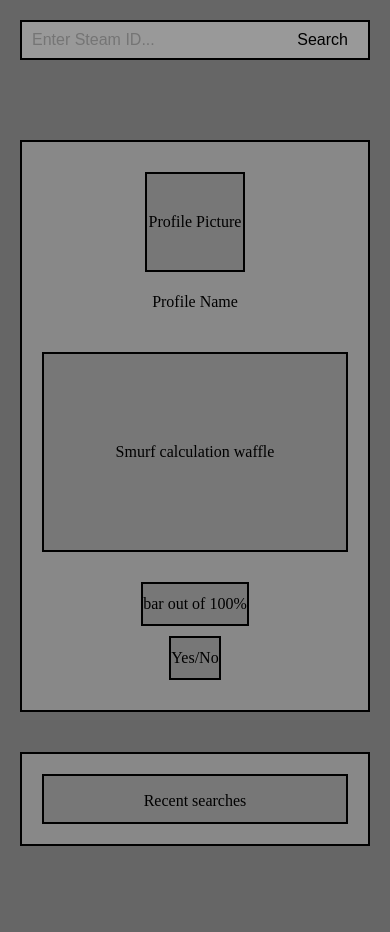
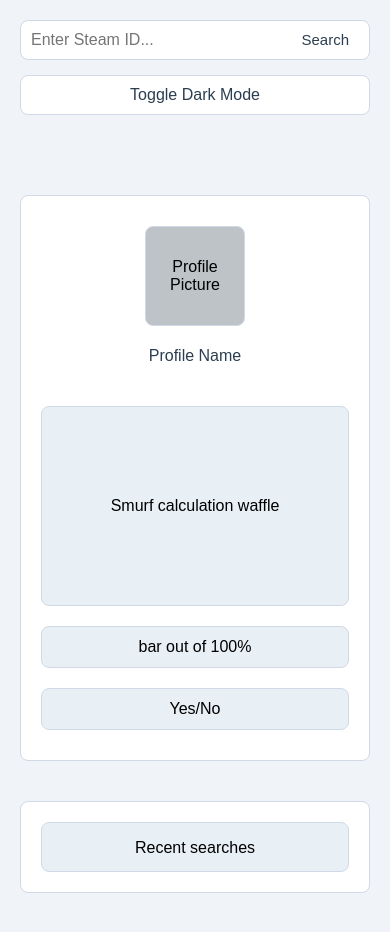
Before and after one commit to Hyperfied/steamsmurfinvestigator, a website: page Website Code/index.html in a window 390 px wide. Before the commit the page ends 886 px from the top, so only its background shows below. Drawn offline with Linux system fonts and the light colour scheme.

Commit message:
adding recent searches and making it look nicer as well as dark mode

```diff
--- a/Website Code/index.html
+++ b/Website Code/index.html
@@ -7,6 +7,8 @@
   <link rel="stylesheet" href="style.css" />
 </head>
 <body>
+  <!-- Header: Contains Search Bar and Dark Mode Toggle -->
+  <header class="header">
     <!-- Search Bar -->
     <div class="search-bar">
       <form id="searchForm">
@@ -19,6 +21,9 @@
         <button type="submit" id="searchButton">Search</button>
       </form>
     </div>
+    <!-- Dark Mode Toggle Button -->
+    <button id="darkModeToggle" class="dark-mode-toggle">Toggle Dark Mode</button>
+  </header>
 
   <!-- Message Display -->
   <div id="message"></div>
--- a/Website Code/script.js
+++ b/Website Code/script.js
@@ -4,6 +4,13 @@
   const messageDiv = document.getElementById("message");
   const profileNameDiv = document.querySelector(".profile-name");
   const profilePictureDiv = document.querySelector(".profile-picture");
+  const recentSearchesContainer = document.querySelector(".recent-searches");
+
+  const darkModeToggle = document.getElementById("darkModeToggle");
+
+  darkModeToggle.addEventListener("click", function () {
+    document.body.classList.toggle("dark-mode");
+  });
 
   searchForm.addEventListener("submit", async (event) => {
     event.preventDefault();
@@ -40,15 +47,25 @@
         profilePictureDiv.innerHTML = `<img src="${player.avatarfull}" alt="Profile Picture" style="width: 100%; height: 100%; object-fit: cover;" />`;
         messageDiv.textContent = "Profile loaded successfully.";
         messageDiv.style.color = "green";
+
+        // Create a new recent search entry
+        const recentSearchItem = document.createElement("div");
+        recentSearchItem.classList.add("recent-search-item");
+        recentSearchItem.innerHTML = `
+          <img src="${player.avatarfull}" alt="${player.personaname}" style="width: 40px; height: 40px; border-radius: 50%; margin-right: 8px; vertical-align: middle;">
+          <span style="vertical-align: middle;">${player.personaname}</span>
+        `;
+        // Append the new entry to recent searches (it stays until the page is closed)
+        recentSearchesContainer.appendChild(recentSearchItem);
       } else {
-          messageDiv.textContent = "No player found with this Steam ID. Please check your input.";
+        messageDiv.textContent = "No player found with this Steam ID.";
         profileNameDiv.textContent = "Profile Name";
         profilePictureDiv.textContent = "Profile Picture";
         messageDiv.style.color = "red";
       }
     } catch (error) {
       console.error("Error fetching Steam profile:", error);
-        messageDiv.textContent = "Error fetching Steam profile. Please check your API key and Steam ID.";
+      messageDiv.textContent = "Error fetching Steam profile.";
       messageDiv.style.color = "red";
     }
 
--- a/Website Code/style.css
+++ b/Website Code/style.css
@@ -3,6 +3,28 @@
   margin: 0;
   padding: 0;
   box-sizing: border-box;
+}
+
+/* Light mode variables */
+:root {
+  --bg-color: #f0f4f8;       /* Soft light background */
+  --primary-color: #ffffff;  /* Clean white for main elements */
+  --accent-color: #e8eff5;   /* Light blue accent */
+  --border-color: #d1d9e6;   /* Subtle border */
+  --text-color: #2c3e50;     /* Deep slate for text */
+  --error-color: #e74c3c;    /* Warm red for error messages */
+  --box-radius: 8px;         /* Slightly curved corners */
+}
+
+/* Dark mode override */
+/* Add the class "dark-mode" to the body element to activate dark mode */
+body.dark-mode {
+  --bg-color: #1e1e1e;       /* Dark background */
+  --primary-color: #2a2a2a;  /* Darker main elements */
+  --accent-color: #3a3a3a;   /* Slightly lighter accent for contrast */
+  --border-color: #444444;   /* Dark border */
+  --text-color: #f0f0f0;     /* Light text for readability */
+  --error-color: #ff6b6b;    /* Brighter error red */
 }
 
 /* Ensure full width and height for the page */
@@ -13,20 +35,30 @@
 
 /* Body styling */
 body {
-    background-color: #666;
+  background-color: var(--bg-color);
   display: flex;
   flex-direction: column;
+  font-family: sans-serif;
 }
 
-  /* Search bar with side margins and border */
+/* Header: contains search bar and dark mode toggle */
+.header {
+  width: calc(100% - 40px);
+  max-width: 1200px;
+  margin: 20px auto;
+  display: flex;
+  align-items: center;
+  justify-content: space-between;
+}
+
+/* Search bar styling */
 .search-bar {
-    width: calc(100% - 40px); /* small gap on the sides */
-    max-width: 1200px;
+  flex-grow: 1;
   height: 40px;
-    background: #999;
-    border: 2px solid black;
-    margin: 20px auto; /* centers the bar and adds vertical spacing */
-    padding: 10px;
+  background: var(--primary-color);
+  border: 1px solid var(--border-color);
+  border-radius: var(--box-radius);
+  padding: 0 10px;
   display: flex;
   align-items: center;
 }
@@ -43,17 +75,30 @@
   background: transparent;
   outline: none;
   font-size: 16px;
-    color: #000;
+  color: var(--text-color);
   padding-right: 10px;
 }
 
 #searchButton {
   padding: 0 10px;
   height: 100%;
-    border: 0px solid black;
+  border: none;
   background: transparent;
   cursor: pointer;
   font-size: 16px;
+  color: var(--text-color);
+}
+
+/* Dark Mode Toggle Button */
+.dark-mode-toggle {
+  margin-left: 20px;
+  padding: 10px 15px;
+  background: var(--primary-color);
+  border: 1px solid var(--border-color);
+  border-radius: var(--box-radius);
+  cursor: pointer;
+  font-size: 16px;
+  color: var(--text-color);
 }
 
 /* Message styling */
@@ -62,11 +107,11 @@
   max-width: 1200px;
   margin: 10px auto;
   padding: 10px;
-    color: red; /* error messages in red */
+  color: var(--error-color);
   text-align: center;
 }
 
-  /* Main container (full width on desktop, no outer border line) */
+/* Main container */
 .container {
   flex: 1;
   display: grid;
@@ -76,11 +121,12 @@
   padding: 20px;
 }
 
-  /* Column boxes with border */
+/* Column boxes */
 .column {
-    background: #888;
+  background: var(--primary-color);
   padding: 20px;
-    border: 2px solid black;
+  border: 1px solid var(--border-color);
+  border-radius: var(--box-radius);
 }
 
 /* Main column layout */
@@ -90,80 +136,89 @@
   gap: 20px;
 }
 
-  /* Profile section (top) */
+/* Profile section */
 .profile-section {
   display: flex;
   gap: 10px;
-    /*border: 2px solid black;*/
   padding: 10px;
 }
 
-  /* Profile name: long, thin rectangle */
+/* Profile name */
 .profile-name {
   flex: 1;
   height: 40px;
-    /* background: #777;
-     border: 2px solid black; */
   text-align: left;
   line-height: 40px;
+  color: var(--text-color);
 }
 
-  /* Profile picture: square */
+/* Profile picture */
 .profile-picture {
   width: 100px;
   height: 100px;
-    background: #777;
-    border: 2px solid black;
+  background: #bdc3c7;
+  border: 1px solid var(--border-color);
+  border-radius: var(--box-radius);
   text-align: center;
   display: flex;
   align-items: center;
   justify-content: center;
 }
 
-  /* Smurf calculation area (middle) */
+.profile-picture img {
+  border-radius: inherit;
+  width: 100%;
+  height: 100%;
+  object-fit: cover;
+}
+
+/* Smurf calculation area */
 .smurf-calc {
-    background: #777;
-    border: 2px solid black;
+  background: var(--accent-color);
+  border: 1px solid var(--border-color);
+  border-radius: var(--box-radius);
   height: 200px;
   display: flex;
   align-items: center;
   justify-content: center;
 }
 
-  /* Bottom section (only bar & yes/no) */
+/* Bottom section */
 .bottom-section {
   display: flex;
   gap: 10px;
-    /*border: 2px solid black;*/
-    padding: 10px;
+  padding: 0;
 }
 
 .smurf-bar {
-    flex: 5;
-    background: #777;
-    border: 2px solid black;
+  flex: 9;
+  background: var(--accent-color);
+  border: 1px solid var(--border-color);
+  border-radius: var(--box-radius);
   text-align: center;
   line-height: 40px;
 }
 
 .smurf-answer {
   flex: 1;
-    background: #777;
-    border: 2px solid black;
+  background: var(--accent-color);
+  border: 1px solid var(--border-color);
+  border-radius: var(--box-radius);
   text-align: center;
   line-height: 40px;
 }
 
-  /* Recent searches area in a box */
+/* Recent searches area */
 .recent-searches {
-    background: #777;
-    border: 2px solid black;
+  background: var(--accent-color);
+  border: 1px solid var(--border-color);
+  border-radius: var(--box-radius);
   height: 50px;
   text-align: center;
   line-height: 50px;
 }
 
-  /* Responsive (mobile) adjustments */
+/* Responsive adjustments */
 @media (max-width: 768px) {
   .container {
     grid-template-columns: 1fr;
@@ -178,8 +233,41 @@
     align-items: center;
   }
 
+  .header {
+    flex-direction: column;
+    align-items: stretch;
+  }
+
+  .dark-mode-toggle {
+    margin: 10px 0 0;
+  }
+
+    .search-bar {
+    width: 100%;
+    margin-bottom: 5px;
+  }
+
+    /* Ensure the search form items stay on one line */
+    .search-bar form {
+      flex-direction: row;
+    }
+
+    #searchButton {
+      background: transparent;
+      cursor: pointer;
+      border: none;
+      font-size: 15px;
+      color: var(--text-color);
+    }
+
+    /* Bottom section: stack bar and yes/no vertically and fill full width */
   .bottom-section {
     flex-direction: column;
-      align-items: center;
+    align-items: stretch;
+  }
+
+  .smurf-bar, .smurf-answer {
+    width: 100%;
+    margin-bottom: 10px;
   }
 }
```
Lines whose indentation alone changed are shown as unchanged.
